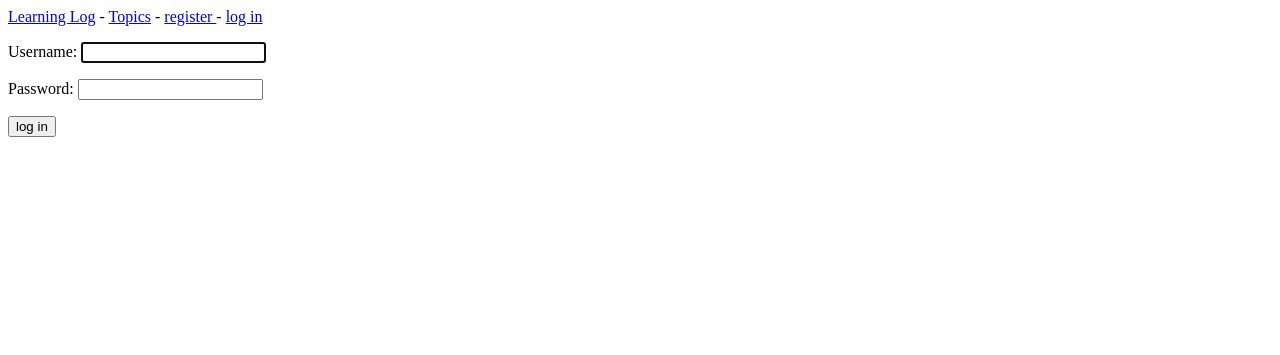
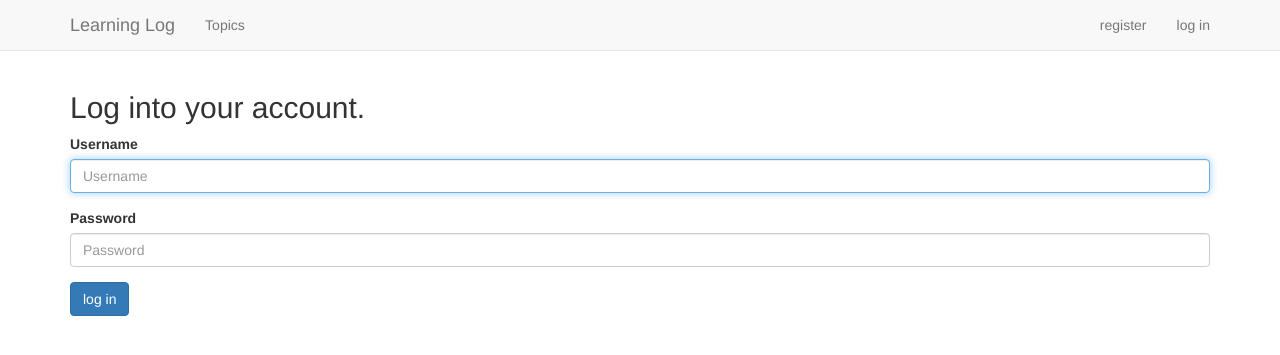
Before and after one commit to varunk08/pie, a Django app: page /users/login/ in a window 1280 px wide. Shown: the top 355 px of the page. Run offline with Django 3.2, Linux system fonts and the light colour scheme; some libraries are stand-ins or nearby versions.

Commit message:
web apps: styling the learning log using bootstrap

```diff
--- a/webApps/learning_logs/templates/learning_logs/base.html
+++ b/webApps/learning_logs/templates/learning_logs/base.html
@@ -1,14 +1,60 @@
-<p>
-	<a href = "{%url 'learning_logs:index' %}"> Learning Log</a> -
-	<a href = "{%url 'learning_logs:topics' %}"> Topics</a> -
-	{% if user.is_authenticated %}
-	  Hello, {{ user.username }}.
-	  <a href="{% url 'users:logout' %}">log out</a>
-	{% else %}
-	<a href="{%url 'users:register' %}">register </a> -
-	<a href="{%url 'users:login' %}">log in </a>
-	{% endif %}
-</p>
+{% load bootstrap3 %}
 
-{% block content %}
-{% endblock content %}
+<!DOCTYPE html>
+<html lang="en">
+
+  <head>
+  	<meta charset="utf-8">
+  	<meta http-equiv="X-UA-Compatible" content="IT=edge">
+  	<meta name="viewport" content="width=device-width, initial-scale=1">
+
+  	<title>Learning Log</title>
+
+  	{% bootstrap_css %}
+  	{% bootstrap_javascript %}
+
+  </head>
+
+  <body>
+  	<!-- Static navbar -->
+  	<nav class="navbar navbar-default navbar-static-top">
+  		<div class="container">
+
+  			<div class="navbar-header">
+  			<button type="button" class="navbar-toggle collapsed"
+  				data-toggle="collapse" data-target="#navbar"
+  				aria-expanded="false" aria-controls="navbar">
+  			</button>
+  			<a class = "navbar-brand" href="{% url 'learning_logs:index' %}">
+  			  Learning Log</a>
+  		</div>
+
+  		<div id="navbar" class="navbar-collapse collapse">
+  			<ul class="nav navbar-nav">
+  				<li><a href="{% url 'learning_logs:topics' %}">Topics</a></li>
+  			</ul>
+
+  			<ul class="nav navbar-nav navbar-right">
+  				{% if user.is_authenticated %}
+  				<li><a> Hello, {{ user.username }}.</a></li>
+  				<li><a href="{% url 'users:logout' %}">log out</a></li>
+  				{% else %}
+  				<li><a href="{% url 'users:register' %}">register</a></li>
+  				<li><a href="{% url 'users:login' %}">log in </a></li>
+  				{% endif %}
+  			</ul>
+  		</div> <!-- /.nav-collapse -->
+  	</div>
+  </nav>
+
+  <div class="container">
+  	<div class="page-hearder">
+  		{% block header %}{% endblock header %}
+  	</div>
+  	<div>
+  		{% block content %}{% endblock content %}
+  	</div>
+
+  </div>
+</body>
+</html>
--- a/webApps/users/templates/users/login.html
+++ b/webApps/users/templates/users/login.html
@@ -1,15 +1,24 @@
 {% extends "learning_logs/base.html" %}
+{% load bootstrap3 %}
+
+{% block header %}
+  <h2>Log into your account. </h2>
+{% endblock header %}
 
 {% block content %}
   {% if form.errors %}
     <p> Your username and password didn't match. Please try again. </p>
   {% endif %}
 
-  <form method="post" action="{% url 'users:login' %}">
+  <form method="post" action="{% url 'users:login' %}" class="form">
   	{% csrf_token %}
-  	{{ form.as_p }}
-  	<button name="submit"> log in </button>
-  	<input type="hidden" name="next"
+    {% bootstrap_form form %}
+
+    {% buttons %}
+      <button name="submit" class="btn btn-primary"> log in </button>
+  	{% endbuttons %}
+
+    <input type="hidden" name="next"
   	  value="{% url 'learning_logs:index' %}" />
   	</form>
 {% endblock content %}
```
Also changed, not shown: webApps/learning_log/settings.py (+9 -2 lines), webApps/learning_logs/templates/learning_logs/index.html (+14 -2 lines).
